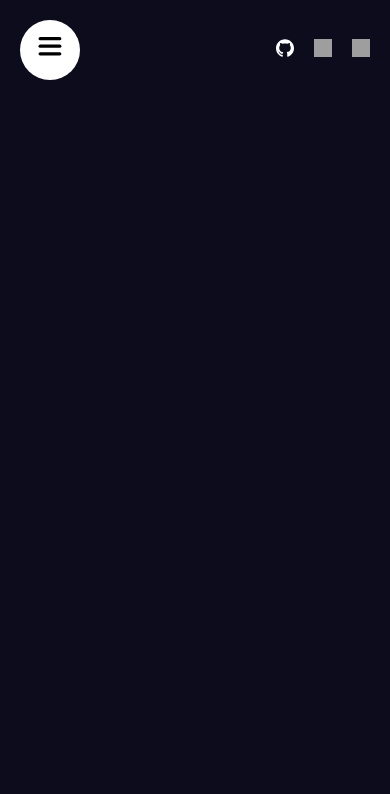
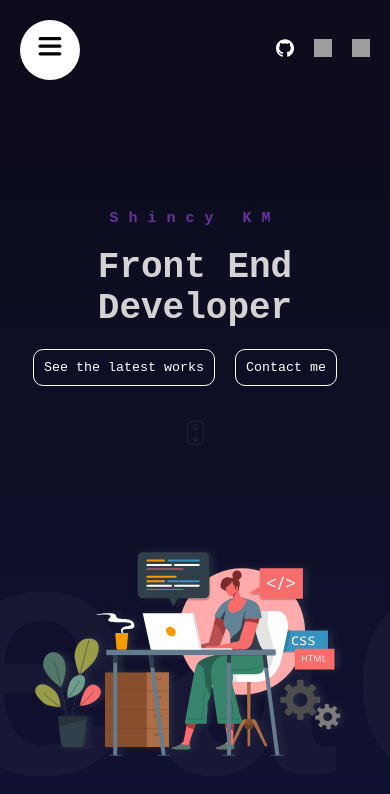
Before and after one commit to shincyshnz/my-portfolio, a React (Vite) app in the folder my-portfolio/: page / in a window 390 px wide. Shown: the top 794 px of the page. Built offline with nearby package versions, Linux system fonts and the light colour scheme; grey boxes are pictures that could not be loaded.

Commit message:
hero section mobile design

```diff
--- a/my-portfolio/src/App.jsx
+++ b/my-portfolio/src/App.jsx
@@ -10,7 +10,7 @@ const App = () => {
 
       <section id='homepage'>
         <Navbar />
-        {/* <Hero /> */}
+        <Hero />
       </section>
 
       {/* <section id='experience'>
--- a/my-portfolio/src/app.scss
+++ b/my-portfolio/src/app.scss
@@ -1,3 +1,5 @@
+$desktop-width : 1366px;
+
 html{
     scroll-snap-type: y mandatory;
     scroll-behavior: smooth;
--- a/my-portfolio/src/components/navbar/navbar.scss
+++ b/my-portfolio/src/components/navbar/navbar.scss
@@ -4,7 +4,7 @@
     height: 100px;
 
     .wrapper {
-        max-width: 1200px;
+        max-width: $desktop-width;
         margin: auto;
         display: flex;
         align-items: center;
@@ -18,6 +18,7 @@
 
         span {
             font-weight: bold;
+            margin-left: 50px;
 
             @include mobile {
                 display: none;
--- a/my-portfolio/src/components/sidebar/sidebar.scss
+++ b/my-portfolio/src/components/sidebar/sidebar.scss
@@ -17,6 +17,10 @@
         width: 400px;
         background-color: white;
 
+        @include mobile{
+            width: 50%;
+        }
+
         .links {
             position: absolute;
             width: 100%;
@@ -29,7 +33,12 @@
         }
 
         a{
-            font-size: 30px;
+            font-size: 40px;
+            text-align: center;
+
+            @include mobile{
+                font-size: 20px;
+            }
         }
     }
 
--- a/my-portfolio/src/pages/contact/contact.scss
+++ b/my-portfolio/src/pages/contact/contact.scss
@@ -1,6 +1,8 @@
+@import '../../app.scss';
+
 .contact {
     height: 100%;
-    max-width: 1200px;
+    max-width: $desktop-width;
     margin: auto;
     display: flex;
     align-items: center;
--- a/my-portfolio/src/pages/education/education.scss
+++ b/my-portfolio/src/pages/education/education.scss
@@ -1,4 +1,5 @@
-/* The actual timeline (the vertical ruler) */
+@import '../../app.scss';
+
 .timelineContainer {
     display: flex;
     justify-content: center;
@@ -9,7 +10,7 @@
 
     .timeline {
         position: relative;
-        max-width: 1200px;
+        max-width: $desktop-width;
         height: 550px;
         width: 100%;
         margin: 0 auto;
--- a/my-portfolio/src/pages/hero/hero.scss
+++ b/my-portfolio/src/pages/hero/hero.scss
@@ -1,3 +1,5 @@
+@import '../../app.scss';
+
 .hero {
     height: calc(100vh - 100px);
     overflow: hidden;
@@ -5,7 +7,7 @@
     position: relative;
 
     .wrapper {
-        max-width: 1200px;
+        max-width: $desktop-width;
         height: 100%;
         margin: auto;
 
@@ -17,14 +19,31 @@
             justify-content: center;
             gap: 40px;
 
+            @include mobile {
+                height: 60%;
+                width: 100%;
+                gap: 20px;
+                align-items: center;
+                text-align: center;
+                padding-inline: 10px;
+            }
+
             h2 {
                 font-size: 30px;
                 color: rebeccapurple;
                 letter-spacing: 10px;
+
+                @include mobile {
+                    font-size: 15px;
+                }
             }
 
             h1 {
                 font-size: 88px;
+
+                @include mobile {
+                    font-size: 36px;
+                }
             }
 
             .buttons {
@@ -37,11 +56,20 @@
                     margin-right: 20px;
                     cursor: pointer;
                     font-weight: 300;
+
+                    @include mobile {
+                        padding: 10px;
+                        margin-bottom: 5px;
+                    }
                 }
             }
 
             img {
                 width: 50px;
+
+                @include mobile {
+                    width: 25px;
+                }
             }
         }
     }
@@ -50,12 +78,24 @@
         height: 100%;
         position: absolute;
         top: 0;
-        right: 0px;
+        right: 0;
+
+        @include mobile {
+            height: 50%;
+            width: 100%;
+            top: unset;
+            bottom: 0px;
+        }
 
         img {
             object-fit: contain;
             width: 900px;
             filter: drop-shadow(4px 0px 3px rgb(37, 42, 65));
+
+            @include mobile {
+                width: 100%;
+                height: 100%;
+            }
         }
 
     }
--- a/my-portfolio/src/pages/portfolio/portfolio.scss
+++ b/my-portfolio/src/pages/portfolio/portfolio.scss
@@ -1,3 +1,5 @@
+@import '../../app.scss';
+
 .portfolio {
     position: relative;
 
@@ -25,7 +27,7 @@
         overflow: hidden;
 
         .wrapper {
-            max-width: 1200px;
+            max-width: $desktop-width;
             height: 100%;
             margin: auto;
             display: flex;
```
